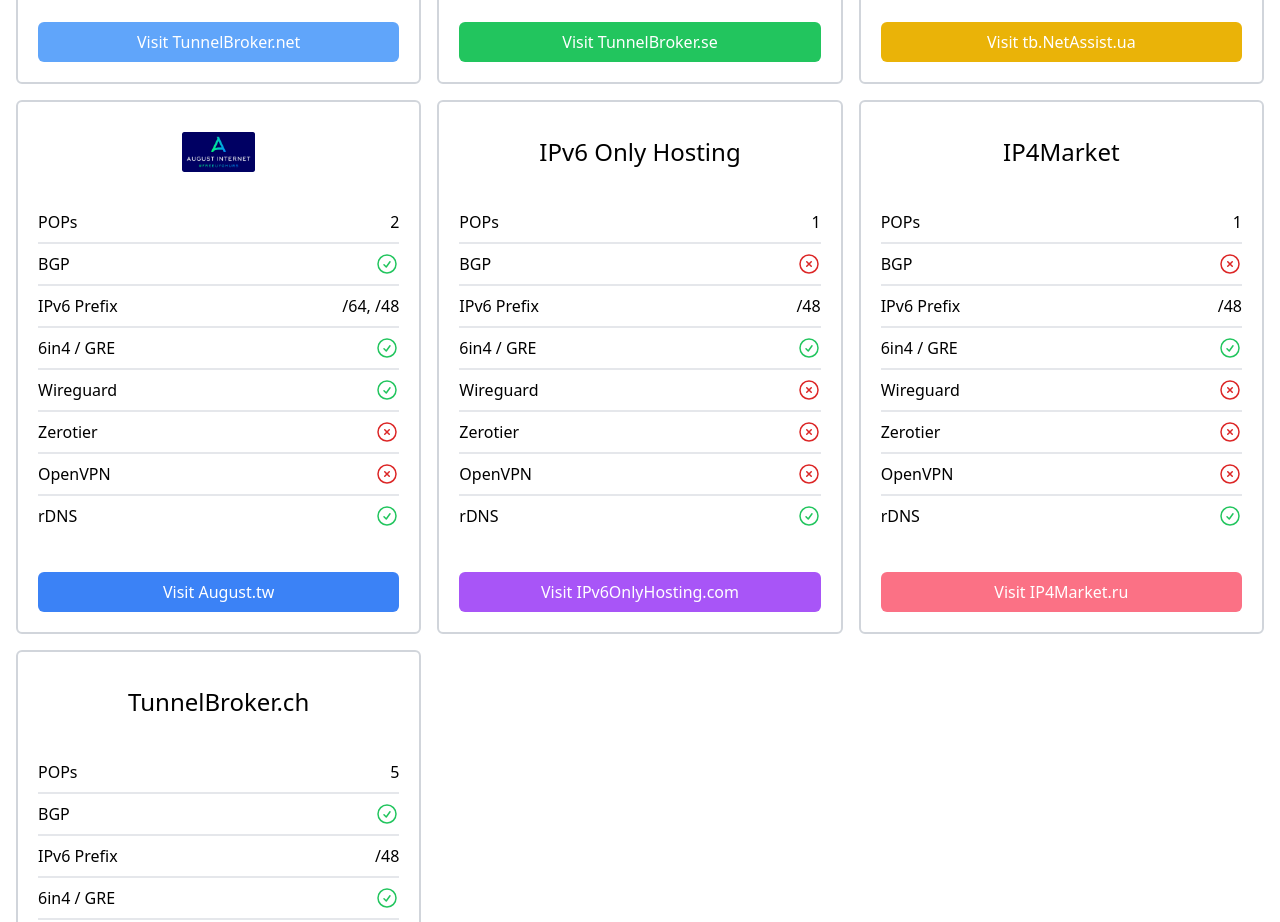
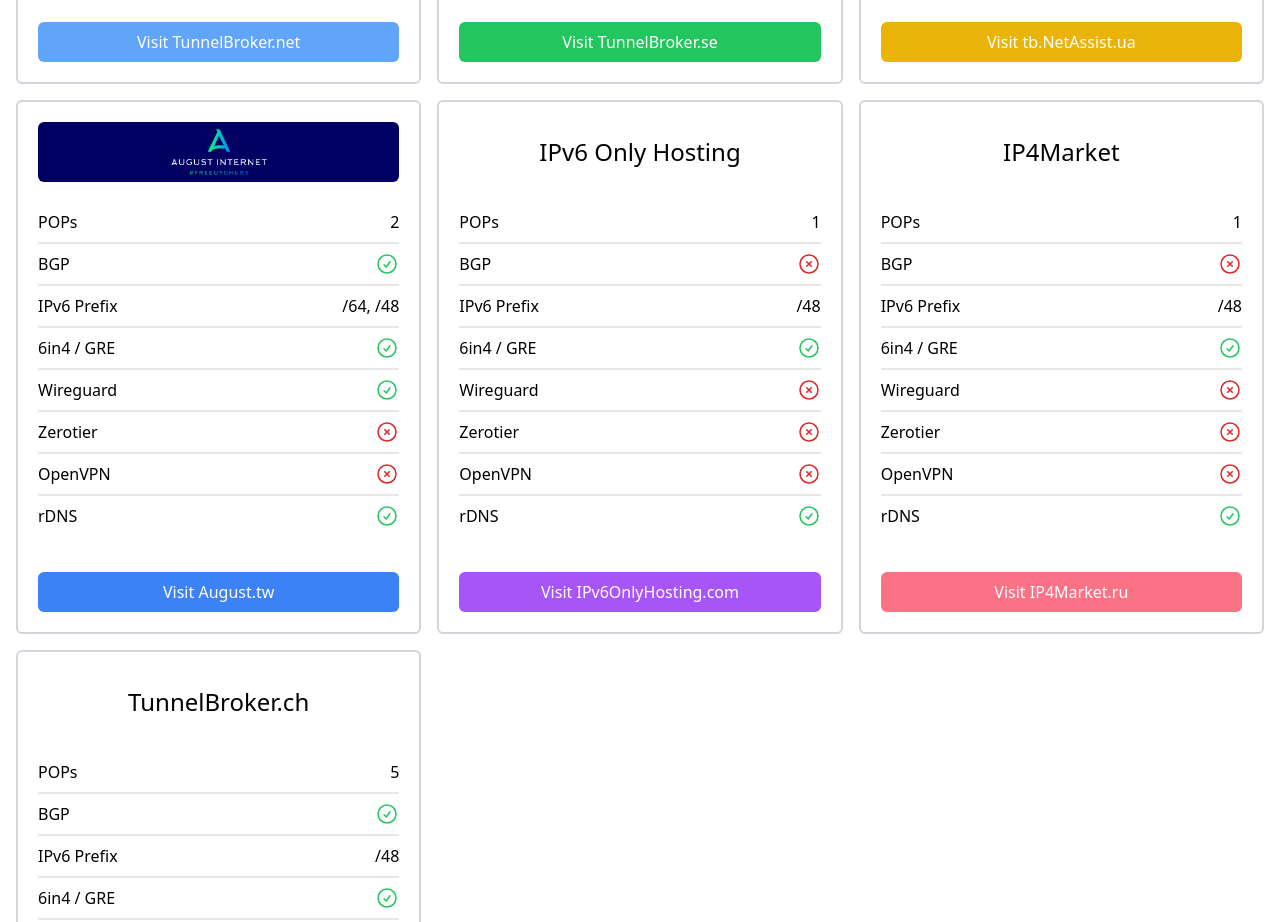
Before and after one commit to tunnelbrokerdotservices/website, a Next.js app: page / in a window 1280 px wide. Shown: the part 1200-2122 px from the top of the page. Built offline with nearby package versions, Linux system fonts and the light colour scheme.

Commit message:
fix: august internet logo

```diff
--- a/pages/index.tsx
+++ b/pages/index.tsx
@@ -108,10 +108,10 @@
     },
     {
       name: "August Internet",
-      banner: '/assets/providers/august.png',
-      // banner: <div className='w-full bg-[#000063] rounded-md mx-auto flex flex-row items-center justify-center h-[60px]'>
-      //   <img src={'/assets/providers/august.png'} className="h-[60px]" alt={'August Internet'} />
-      // </div>,
+      // banner: '/assets/providers/august.png',
+      banner: <div className='w-full bg-[#000063] rounded-md mx-auto flex flex-row items-center justify-center h-[60px]'>
+        <img src={'/assets/providers/august.png'} className="h-[60px]" alt={'August Internet'} />
+      </div>,
       url: 'August.tw',
       pop: 2,
       bgp: true,
```
Also changed, not shown: public/assets/providers/august.png.
